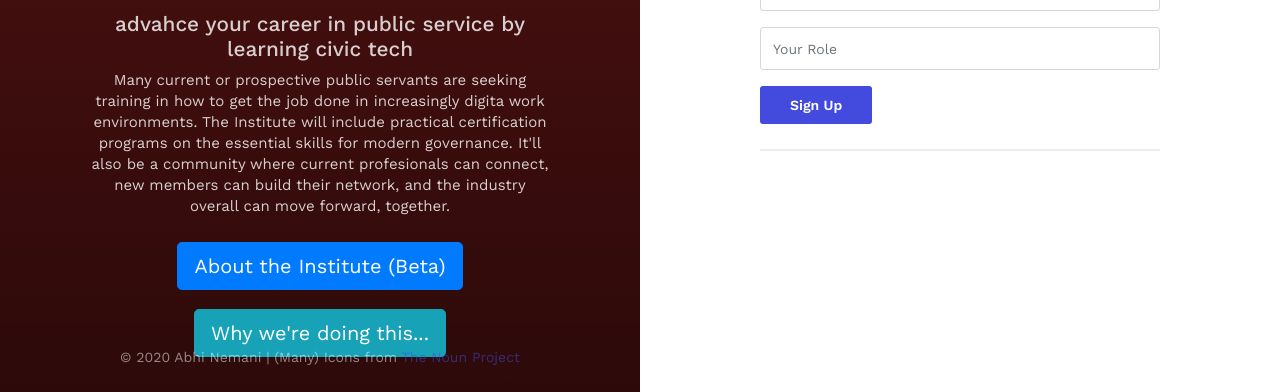
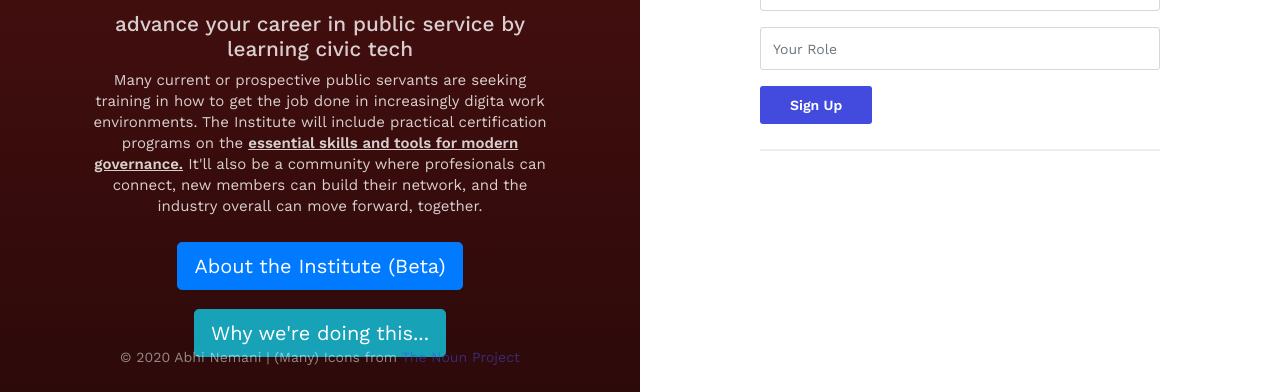
Before and after one commit to abhinemani/institute-landing, a plain HTML site: page index.html in a window 1280 px wide. Shown: the part 460-852 px from the top of the page. Drawn offline with nearby package versions, Linux system fonts and the light colour scheme.

Commit message:
fixed link css and copy edits

```diff
--- a/css/style.css
+++ b/css/style.css
@@ -155,6 +155,18 @@ a.animated_link.active:before {
   -webkit-transform: scaleX(1);
   transform: scaleX(1);
 }
+
+a.paragraph-link {
+	color: white;
+	text-decoration: underline;
+	font-weight: bold;
+}
+
+a.paragraph-link:hover {
+	text-decoration: none;
+	color: white;
+}
+
 
 /*-------- 1.2 Buttons --------*/
 a.btn_1,
--- a/index.html
+++ b/index.html
@@ -99,13 +99,13 @@
 					<div>
 						<figure><img src="img/header-main-red.png" alt="" class="img-fluid"></figure>
 						<h2>Coming Soon: <span class="btn-warning"><strong>CivicTech.Institute</strong></span></h2>
-						<h3 class="subhead"> advahce your career in public service by learning civic tech
+						<h3 class="subhead"> advance your career in public service by learning civic tech
 						</h3>
-						<p>Many current or prospective public servants are seeking training in how to get the job done in increasingly digita work environments. The Institute will include practical certification programs on the essential skills for modern gov<strong></strong>ernance. It'll also be a community where current profesionals can connect, new members can build their network, and the industry overall can move forward, together.</p>
+						<p>Many current or prospective public servants are seeking training in how to get the job done in increasingly digita work environments. The Institute will include practical certification programs on the <a class="paragraph-link" href="curriculum.html">essential skills and tools for modern governance.</a> It'll also be a community where profesionals can connect, new members can build their network, and the industry overall can move forward, together.</p>
 
 						<div class="bs-example">
 						    <!-- Button HTML (to Trigger Modal) -->
-						    <a href="/about" class="btn btn-lg btn-primary">About the Institute (Beta)</a><br><br>
+						    <a href="about.html" class="btn btn-lg btn-primary">About the Institute (Beta)</a><br><br>
 
 						    <a href="https://govgeek.io/talent" class="btn btn-lg btn-info" target="_blank">Why we're doing this...</a>
 
```
